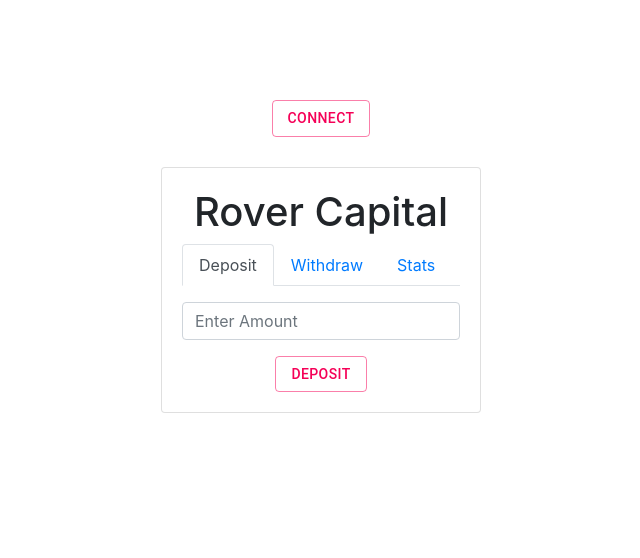
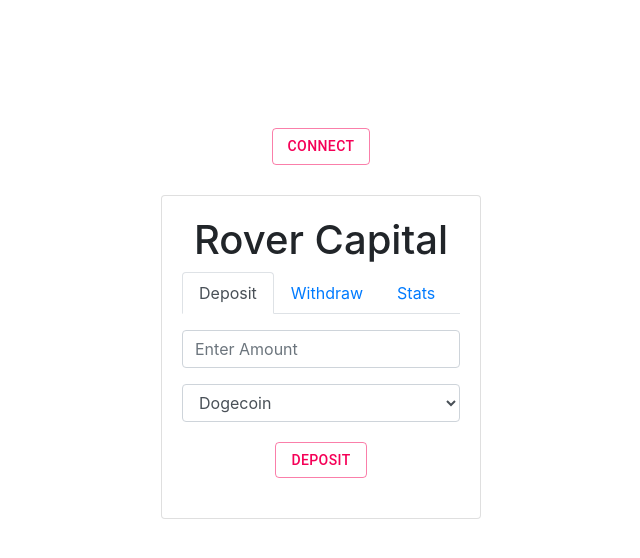
Before and after one commit to CoTraderCore/new-bCOT-STAKE-UI, a React (Create React App) app: page / in a window 1280 px wide. Shown: the top 558 px of the page, without its empty margins (319-959 px from the left). Built offline with nearby package versions, Linux system fonts and the light colour scheme.

Commit message:
Added Select in Deposit

```diff
--- a/src/App.css
+++ b/src/App.css
@@ -5,5 +5,9 @@
 }
 
 .connect.text-center{
-  padding: 100px;
+  padding: 10%;
 }
+
+.deposit.text-center{
+  padding:20px
+}
--- a/src/Components/ConnectWallets.js
+++ b/src/Components/ConnectWallets.js
@@ -7,6 +7,7 @@
   const [myWeb3, setMyWeb3] = useState();
   async function connectWallet() {
     await getweb3().then((response) => {
+
       setMyWeb3(response);
       response.eth.getAccounts().then((result) => console.log(result));
     });
--- a/src/Components/Deposit.js
+++ b/src/Components/Deposit.js
@@ -1,4 +1,4 @@
-import Button from '@material-ui/core/Button';
+import Button from "@material-ui/core/Button";
 
 const Deposit = () => {
   return (
@@ -12,7 +12,15 @@
           required
         ></input>
       </div>
-      <div className="text-center">
+      <div >
+        <select className="form-control" >
+          <option selected value="dogecoin"> Dogecoin</option>
+          <option value="ether">Ether</option>
+          <option value="btc">Bitcoin</option>
+        </select>
+      </div>
+
+      <div className="deposit text-center">
         <Button variant="outlined" color="secondary">
           Deposit
         </Button>
```
